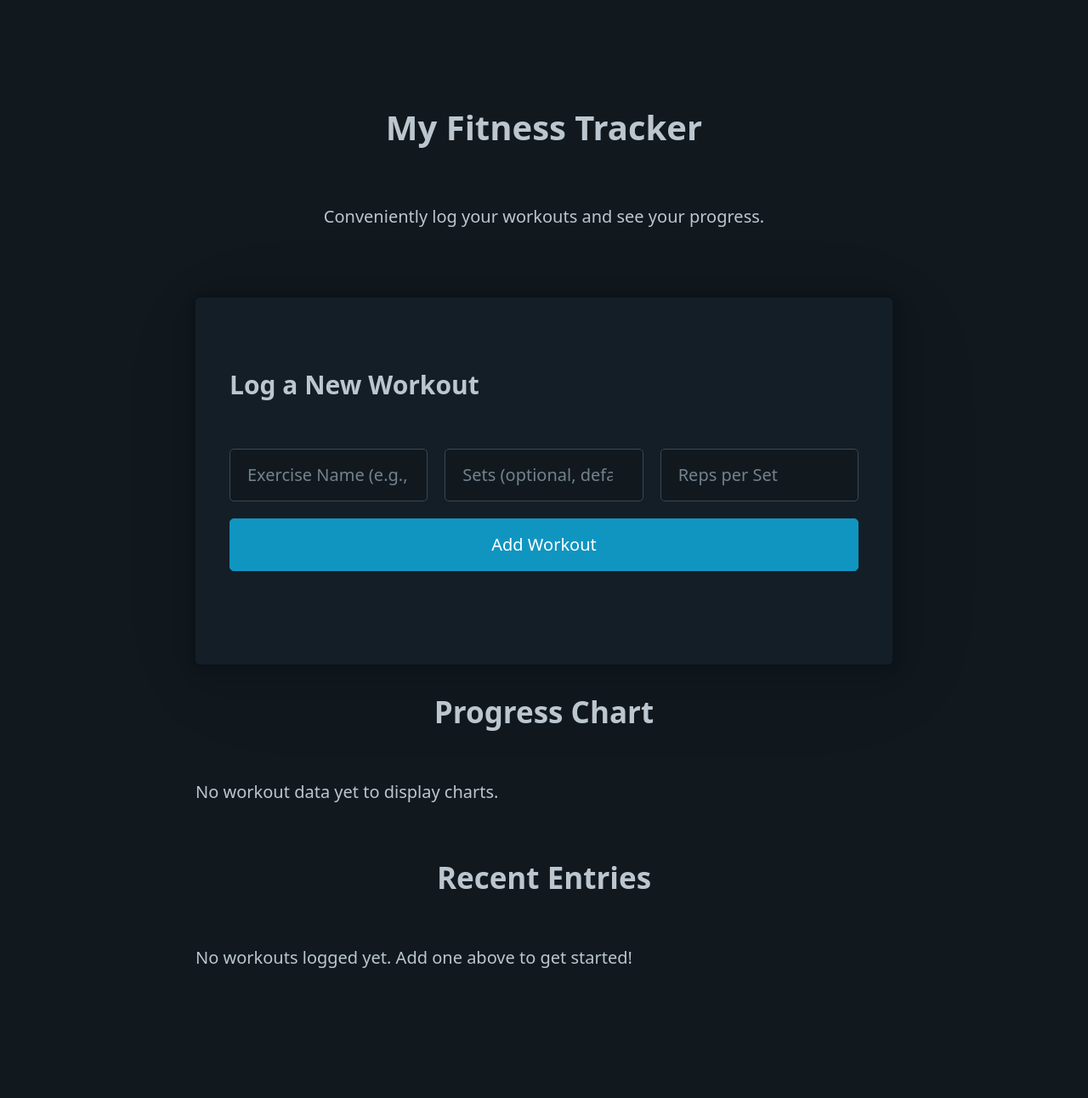
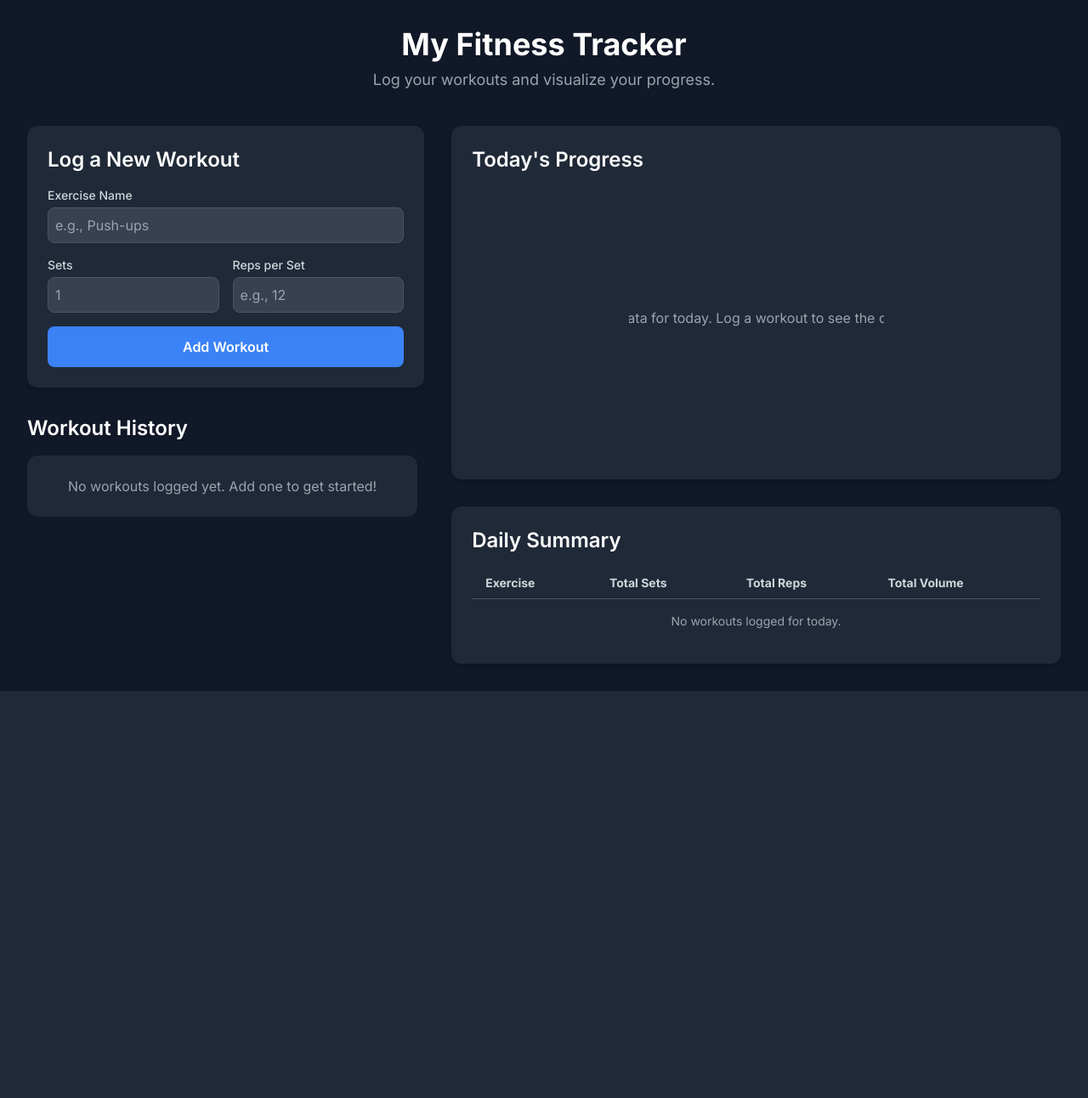
Before and after one commit to iskakanartur/fitness-app, a Flask app: page / in a window 1280 px wide. Shown: the whole page at 85% size. After the commit the page ends 813 px from the top, so only its background shows below. Run offline with Flask 3, Linux system fonts and the light colour scheme; data that the repository does not hold is empty; some libraries are stand-ins or nearby versions.

Commit message:
Feat: Redesign UI with new layout, chart, and summary table

```diff
--- a/app.py
+++ b/app.py
@@ -1,8 +1,9 @@
 from flask import Flask, render_template, request, redirect, url_for, jsonify
 from flask_sqlalchemy import SQLAlchemy
+from sqlalchemy import func, cast, Date
 from collections import defaultdict
 import os
-from datetime import datetime
+from datetime import datetime, date
 from dotenv import load_dotenv
 
 # Load environment variables from .env file for local development
@@ -11,24 +12,19 @@ load_dotenv()
 # --- App & Database Configuration ---
 app = Flask(__name__)
 
-# This is the key change for deployment.
-# It looks for a 'DATABASE_URL' environment variable (which Render will provide).
 DATABASE_URL = os.environ.get('DATABASE_URL')
 
-# --- THE FIX: Add a defensive check for the database URL ---
-# This will make the app crash with a clear error if the secret is missing.
 if not DATABASE_URL:
     raise RuntimeError("FATAL: DATABASE_URL environment variable is not set.")
 
-# SQLAlchemy requires 'postgresql' but some services use 'postgres'. This line fixes that.
 if DATABASE_URL.startswith("postgres://"):
     DATABASE_URL = DATABASE_URL.replace("postgres://", "postgresql://", 1)
 
 app.config['SQLALCHEMY_DATABASE_URI'] = DATABASE_URL
 app.config['SQLALCHEMY_TRACK_MODIFICATIONS'] = False
 
-# Initialize the database
 db = SQLAlchemy(app)
+
 
 # --- Database Model ---
 class Workout(db.Model):
@@ -41,17 +37,47 @@ class Workout(db.Model):
     def __repr__(self):
         return f'<Workout {self.exercise_name}>'
 
+
 # Create database tables before any requests.
-# This code now runs every time the app starts, whether locally or on Render.
 with app.app_context():
     db.create_all()
+
 
 # --- Web Page Routes ---
 @app.route('/')
 def index():
-    """Main page, displays all workouts."""
-    workouts = Workout.query.order_by(Workout.timestamp.desc()).all()
-    return render_template('index.html', workouts=workouts)
+    """Main page, displays workouts and daily summary."""
+    # Fetch all workouts, ordered by most recent
+    all_workouts = Workout.query.order_by(Workout.timestamp.desc()).all()
+
+    # --- Calculate Today's Stats for Chart and Table ---
+    today = date.today()
+    # Filter workouts created today
+    todays_workouts = Workout.query.filter(
+        cast(Workout.timestamp, Date) == today
+    ).all()
+
+    # Process data for the summary table and chart
+    daily_summary = defaultdict(lambda: {'sets': 0, 'reps': 0})
+    for workout in todays_workouts:
+        daily_summary[workout.exercise_name]['sets'] += workout.sets
+        daily_summary[workout.exercise_name]['reps'] += workout.reps
+
+    # Prepare data for Chart.js
+    chart_labels = list(daily_summary.keys())
+    chart_data = [info['reps'] for info in daily_summary.values()]
+
+    # Sort summary for consistent table display
+    sorted_summary = sorted(daily_summary.items(), key=lambda item: item[0])
+
+    return render_template(
+        'index.html',
+        workouts=all_workouts,
+        sorted_summary=sorted_summary,
+        chart_labels=chart_labels,
+        chart_data=chart_data
+    )
+
 
 @app.route('/add', methods=['POST'])
 def add_workout():
@@ -61,10 +87,12 @@ def add_workout():
     sets = int(sets_str) if sets_str and sets_str.isdigit() else 1
     reps = int(request.form.get('reps'))
 
-    new_workout = Workout(exercise_name=exercise_name, sets=sets, reps=reps)
-    db.session.add(new_workout)
-    db.session.commit()
+    if exercise_name and reps: # Basic validation
+        new_workout = Workout(exercise_name=exercise_name, sets=sets, reps=reps)
+        db.session.add(new_workout)
+        db.session.commit()
     return redirect(url_for('index'))
+
 
 @app.route('/edit/<int:workout_id>')
 def edit_workout(workout_id):
@@ -73,6 +101,7 @@ def edit_workout(workout_id):
     if workout:
         return render_template('edit.html', workout=workout)
     return redirect(url_for('index'))
+
 
 @app.route('/update/<int:workout_id>', methods=['POST'])
 def update_workout(workout_id):
@@ -86,6 +115,7 @@ def update_workout(workout_id):
         db.session.commit()
     return redirect(url_for('index'))
 
+
 @app.route('/delete/<int:workout_id>')
 def delete_workout(workout_id):
     """Handles deleting a workout entry."""
@@ -95,60 +125,6 @@ def delete_workout(workout_id):
         db.session.commit()
     return redirect(url_for('index'))
 
-
-# --- API Endpoint for Stats ---
-@app.route('/stats/grouped_by_date')
-def stats_grouped_by_date():
-    """
-    Provides statistics grouped by date for a multi-bar chart.
-    """
-    workouts = Workout.query.order_by(Workout.timestamp).all()
-
-    stats_agg = defaultdict(lambda: defaultdict(int))
-    all_dates = set()
-
-    for workout in workouts:
-        date_str = workout.timestamp.strftime('%b %d')
-        all_dates.add(date_str)
-        total_reps = workout.sets * workout.reps
-        stats_agg[workout.exercise_name][date_str] += total_reps
-
-    sorted_labels = sorted(list(all_dates))
-
-    datasets = []
-    colors = [
-        {'bg': 'rgba(255, 99, 132, 0.6)', 'border': 'rgba(255, 99, 132, 1)'},
-        {'bg': 'rgba(54, 162, 235, 0.6)', 'border': 'rgba(54, 162, 235, 1)'},
-        {'bg': 'rgba(255, 206, 86, 0.6)', 'border': 'rgba(255, 206, 86, 1)'},
-        {'bg': 'rgba(75, 192, 192, 0.6)', 'border': 'rgba(75, 192, 192, 1)'},
-        {'bg': 'rgba(153, 102, 255, 0.6)', 'border': 'rgba(153, 102, 255, 1)'},
-        {'bg': 'rgba(255, 159, 64, 0.6)', 'border': 'rgba(255, 159, 64, 1)'}
-    ]
-    color_index = 0
-
-    for exercise_name, date_data in stats_agg.items():
-        data_points = [date_data.get(date_label, 0) for date_label in sorted_labels]
-
-        color = colors[color_index % len(colors)]
-
-        datasets.append({
-            'label': exercise_name,
-            'data': data_points,
-            'backgroundColor': color['bg'],
-            'borderColor': color['border'],
-            'borderWidth': 1
-        })
-        color_index += 1
-
-    chart_data = {
-        'labels': sorted_labels,
-        'datasets': datasets
-    }
-
-    return jsonify(chart_data)
-
-
 # --- Main Entry Point (for local development only) ---
 if __name__ == '__main__':
-    # Debug mode should be OFF for production, but this block is now only for local use.
     app.run(debug=True)
--- a/templates/index.html
+++ b/templates/index.html
@@ -1,179 +1,250 @@
 <!DOCTYPE html>
-<html lang="en" data-theme="dark">
+<html lang="en">
 <head>
     <meta charset="UTF-8">
     <meta name="viewport" content="width=device-width, initial-scale=1.0">
-    <title>Fitness Tracker</title>
-    <!-- Using Pico.css for a clean, modern look -->
-    <link rel="stylesheet" href="https://cdn.jsdelivr.net/npm/@picocss/pico@1/css/pico.min.css">
+    <title>My Fitness Tracker</title>
+    <script src="https://cdn.tailwindcss.com"></script>
+    <script src="https://cdn.jsdelivr.net/npm/chart.js"></script>
+    <link rel="preconnect" href="https://fonts.googleapis.com">
+    <link rel="preconnect" href="https://fonts.gstatic.com" crossorigin>
+    <link href="https://fonts.googleapis.com/css2?family=Inter:wght@400;500;600;700&display=swap" rel="stylesheet">
     <style>
         body {
-            padding: 2rem;
-            max-width: 900px;
-            margin: auto;
+            font-family: 'Inter', sans-serif;
+            background-color: #111827; /* Dark gray-blue */
+            color: #d1d5db; /* Light gray for text */
         }
-        h1, h2 {
-            text-align: center;
-            color: var(--pico-h2-color);
+        .card {
+            background-color: #1f2937; /* Darker card background */
+            border-radius: 0.75rem;
+            padding: 1.5rem;
+            box-shadow: 0 4px 6px -1px rgb(0 0 0 / 0.1), 0 2px 4px -2px rgb(0 0 0 / 0.1);
         }
-        .chart-container {
-            margin-top: 3rem;
-            margin-bottom: 2rem;
-            padding: 1.5rem;
-            background-color: var(--pico-card-background-color);
-            border-radius: var(--pico-card-border-radius);
-            box-shadow: 0 4px 6px rgba(0,0,0,0.1);
+        .form-input {
+            background-color: #374151;
+            border: 1px solid #4b5563;
+            color: #d1d5db;
+            border-radius: 0.5rem;
         }
-        article {
-            margin-bottom: 1.5rem;
+        .form-input::placeholder {
+            color: #9ca3af;
         }
-        .workout-list article {
-             background-color: #28313b;
+        .btn {
+            border-radius: 0.5rem;
+            padding: 0.75rem 1.5rem;
+            font-weight: 600;
+            transition: background-color 0.2s;
         }
-        .workout-list header {
-            display: flex;
-            justify-content: space-between;
-            align-items: center;
+        .btn-primary {
+            background-color: #3b82f6;
+            color: white;
         }
-        .workout-list time {
-            font-size: 0.9em;
-            color: var(--pico-secondary);
+        .btn-primary:hover {
+            background-color: #2563eb;
         }
-        .actions {
-            margin-top: 1rem;
-            display: flex;
-            gap: 0.5rem;
+        .btn-secondary {
+            background-color: #4b5563;
+            color: white;
         }
-        .actions a, .actions button {
-            padding: 0.5rem 1rem;
-            text-decoration: none;
-            border-radius: var(--pico-border-radius);
+        .btn-secondary:hover {
+            background-color: #6b7280;
+        }
+        .btn-danger {
+            background-color: #ef4444;
             color: white;
-            border: none;
-            cursor: pointer;
         }
-        .edit-btn { background-color: #546e7a; }
-        .delete-btn { background-color: #c62828; }
+        .btn-danger:hover {
+            background-color: #dc2626;
+        }
     </style>
 </head>
-<body>
-    <main class="container">
-        <header>
-            <h1>My Fitness Tracker</h1>
-            <p style="text-align: center;">Conveniently log your workouts and see your progress.</p>
+<body class="p-4 sm:p-6 md:p-8">
+
+    <div class="max-w-7xl mx-auto">
+        <!-- Header -->
+        <header class="text-center mb-10">
+            <h1 class="text-4xl font-bold text-white mb-2">My Fitness Tracker</h1>
+            <p class="text-lg text-gray-400">Log your workouts and visualize your progress.</p>
         </header>
 
-        <!-- Workout Entry Form -->
-        <article>
-            <h2 style="text-align:left; font-size: 1.5rem;">Log a New Workout</h2>
-            <form action="/add" method="POST">
-                <div class="grid">
-                    <input type="text" id="exercise_name" name="exercise_name" placeholder="Exercise Name (e.g., Push-ups)" required>
-                    <input type="number" id="sets" name="sets" placeholder="Sets (optional, defaults to 1)" min="1">
-                    <input type="number" id="reps" name="reps" placeholder="Reps per Set" required min="1">
+        <!-- Main Content Grid -->
+        <main class="grid grid-cols-1 lg:grid-cols-5 gap-8">
+
+            <!-- Left Column: Input and History -->
+            <div class="lg:col-span-2 space-y-8">
+                <!-- Log a New Workout -->
+                <section class="card">
+                    <h2 class="text-2xl font-semibold text-white mb-4">Log a New Workout</h2>
+                    <form action="{{ url_for('add_workout') }}" method="post" class="space-y-4">
+                        <div>
+                            <label for="exercise_name" class="block text-sm font-medium mb-1">Exercise Name</label>
+                            <input type="text" id="exercise_name" name="exercise_name" class="w-full form-input p-2" placeholder="e.g., Push-ups" required>
                         </div>
-                <button type="submit">Add Workout</button>
+                        <div class="grid grid-cols-2 gap-4">
+                             <div>
+                                <label for="sets" class="block text-sm font-medium mb-1">Sets</label>
+                                <input type="number" id="sets" name="sets" class="w-full form-input p-2" placeholder="1" min="1">
+                            </div>
+                            <div>
+                                <label for="reps" class="block text-sm font-medium mb-1">Reps per Set</label>
+                                <input type="number" id="reps" name="reps" class="w-full form-input p-2" placeholder="e.g., 12" required min="1">
+                            </div>
+                        </div>
+                        <button type="submit" class="w-full btn btn-primary">Add Workout</button>
                     </form>
-        </article>
+                </section>
 
-        <!-- This container will now hold our single, combined chart -->
-        <div id="charts-area">
-            <h2 style="margin-top: 3rem;">Progress Chart</h2>
-            <!-- A single chart will be generated here by JavaScript -->
+                <!-- Recent Entries -->
+                <section>
+                    <h2 class="text-2xl font-semibold text-white mb-4 text-center lg:text-left">Workout History</h2>
+                    <div class="space-y-4 max-h-[600px] overflow-y-auto pr-2">
+                        {% for workout in workouts %}
+                        <div class="card">
+                            <div class="flex justify-between items-start">
+                                <div>
+                                    <h3 class="font-bold text-lg text-white">{{ workout.exercise_name }}</h3>
+                                    <p class="text-sm text-gray-400">{{ workout.timestamp.strftime('%Y-%m-%d @ %H:%M') }}</p>
+                                </div>
+                                <div class="flex space-x-2">
+                                    <a href="{{ url_for('edit_workout', workout_id=workout.id) }}" class="btn btn-secondary px-3 py-1 text-sm">Edit</a>
+                                    <a href="{{ url_for('delete_workout', workout_id=workout.id) }}" class="btn btn-danger px-3 py-1 text-sm" onclick="return confirm('Are you sure you want to delete this entry?');">Delete</a>
+                                </div>
+                            </div>
+                            <div class="mt-4 border-t border-gray-700 pt-2">
+                                <p class="text-gray-300">
+                                    <span class="font-semibold">{{ workout.sets }}</span> sets x
+                                    <span class="font-semibold">{{ workout.reps }}</span> reps |
+                                    Total Volume: <span class="font-semibold">{{ workout.sets * workout.reps }}</span> reps
+                                </p>
+                            </div>
+                        </div>
+                        {% else %}
+                        <div class="card text-center">
+                            <p class="text-gray-400">No workouts logged yet. Add one to get started!</p>
+                        </div>
+                        {% endfor %}
+                    </div>
+                </section>
             </div>
 
-        <!-- Recent Workouts List -->
-        <div class="workout-list">
-            <h2 style="margin-top: 3rem;">Recent Entries</h2>
-            {% if workouts %}
-                {% for workout in workouts %}
-                <article>
-                    <header>
-                        <strong>{{ workout.exercise_name }}</strong>
-                        <time>{{ workout.timestamp.strftime('%Y-%m-%d %H:%M') }}</time>
-                    </header>
-                    <p><strong>Sets:</strong> {{ workout.sets }} | <strong>Reps:</strong> {{ workout.reps }} | <strong>Total Reps:</strong> {{ workout.sets * workout.reps }}</p>
-                    <div class="actions">
-                        <a href="{{ url_for('edit_workout', workout_id=workout.id) }}" class="edit-btn">Edit</a>
-                        <a href="{{ url_for('delete_workout', workout_id=workout.id) }}" class="delete-btn" onclick="return confirm('Are you sure you want to delete this entry?');">Delete</a>
+            <!-- Right Column: Visualization -->
+            <div class="lg:col-span-3 space-y-8">
+                 <!-- Progress Chart -->
+                <section class="card">
+                    <h2 class="text-2xl font-semibold text-white mb-4">Today's Progress</h2>
+                    <div class="h-80">
+                        <canvas id="dailyChart"></canvas>
                     </div>
-                </article>
+                </section>
+
+                 <!-- Daily Summary Table -->
+                <section class="card">
+                    <h2 class="text-2xl font-semibold text-white mb-4">Daily Summary</h2>
+                    <div class="overflow-x-auto">
+                        <table class="min-w-full text-left text-sm">
+                            <thead class="border-b border-gray-600 text-gray-300">
+                                <tr>
+                                    <th scope="col" class="py-2 px-4">Exercise</th>
+                                    <th scope="col" class="py-2 px-4">Total Sets</th>
+                                    <th scope="col" class="py-2 px-4">Total Reps</th>
+                                    <th scope="col" class="py-2 px-4">Total Volume</th>
+                                </tr>
+                            </thead>
+                            <tbody>
+                                {% for exercise, data in sorted_summary %}
+                                <tr class="border-b border-gray-700">
+                                    <td class="py-3 px-4 font-medium text-white">{{ exercise }}</td>
+                                    <td class="py-3 px-4">{{ data.sets }}</td>
+                                    <td class="py-3 px-4">{{ data.reps }}</td>
+                                    <td class="py-3 px-4 font-semibold text-white">{{ data.sets * data.reps }}</td>
+                                </tr>
+                                {% else %}
+                                <tr>
+                                    <td colspan="4" class="text-center py-4 text-gray-400">No workouts logged for today.</td>
+                                </tr>
                                 {% endfor %}
-            {% else %}
-                <p>No workouts logged yet. Add one above to get started!</p>
-            {% endif %}
+                            </tbody>
+                        </table>
+                    </div>
+                </section>
             </div>
         </main>
+    </div>
 
-    <!-- Chart.js library -->
-    <script src="https://cdn.jsdelivr.net/npm/chart.js"></script>
     <script>
-        document.addEventListener('DOMContentLoaded', function() {
-            const chartsArea = document.getElementById('charts-area');
+        document.addEventListener('DOMContentLoaded', function () {
+            const ctx = document.getElementById('dailyChart').getContext('2d');
 
-            // Fetch data from a relative URL so it works on both localhost and ngrok
-            fetch('/stats/grouped_by_date')
-                .then(response => {
-                    if (!response.ok) throw new Error('Network response was not ok');
-                    return response.json();
-                })
-                .then(chartData => {
-                    // Clear the area and add the main title
-                    chartsArea.innerHTML = '<h2>Progress Chart</h2>';
+            // Data passed from Flask/Jinja2
+            const chartLabels = {{ chart_labels|tojson }};
+            const chartData = {{ chart_data|tojson }};
 
-                    // Check if there are any labels or datasets to display
-                    if (!chartData.labels || chartData.labels.length === 0) {
-                        chartsArea.innerHTML += '<p>No workout data yet to display charts.</p>';
-                        return;
-                    }
-
-                    // Create a single container for the combined chart
-                    const chartContainer = document.createElement('div');
-                    chartContainer.className = 'chart-container';
-
-                    const chartTitle = document.createElement('h3');
-                    chartTitle.textContent = 'Daily Volume by Exercise (Total Reps)';
-                    chartTitle.style.textAlign = 'center';
-
-                    const canvas = document.createElement('canvas');
-                    canvas.id = 'combined-exercise-chart';
-
-                    chartContainer.appendChild(chartTitle);
-                    chartContainer.appendChild(canvas);
-                    chartsArea.appendChild(chartContainer);
-
-                    // Create the combined bar chart
-                    new Chart(canvas.getContext('2d'), {
+            // Don't render the chart if there is no data
+            if (chartLabels.length > 0) {
+                new Chart(ctx, {
                     type: 'bar',
                     data: {
-                            labels: chartData.labels,
-                            // The backend now provides the datasets array structured perfectly for a grouped chart
-                            datasets: chartData.datasets
+                        labels: chartLabels,
+                        datasets: [{
+                            label: 'Total Reps Today',
+                            data: chartData,
+                            backgroundColor: 'rgba(59, 130, 246, 0.7)',
+                            borderColor: 'rgba(59, 130, 246, 1)',
+                            borderWidth: 1,
+                            borderRadius: 4,
+                            maxBarThickness: 60 // Keeps bars from getting too wide
+                        }]
                     },
                     options: {
+                        responsive: true,
+                        maintainAspectRatio: false,
                         scales: {
                             y: {
                                 beginAtZero: true,
-                                    ticks: { color: '#ccc' },
-                                    grid: { color: 'rgba(255, 255, 255, 0.1)' }
+                                ticks: {
+                                    color: '#9ca3af'
+                                },
+                                grid: {
+                                    color: 'rgba(75, 85, 99, 0.5)'
+                                }
                             },
                             x: {
-                                    ticks: { color: '#ccc' },
-                                    grid: { color: 'rgba(255, 255, 255, 0.1)' }
+                                ticks: {
+                                    color: '#9ca3af'
+                                },
+                                grid: {
+                                    display: false
+                                }
                             }
                         },
                         plugins: {
                             legend: {
-                                    labels: { color: '#ccc' }
+                                display: false // Simpler chart, the label is enough
+                            },
+                            title: {
+                                display: true,
+                                text: 'Total Reps by Exercise for Today',
+                                color: '#d1d5db',
+                                font: {
+                                    size: 16
+                                }
                             }
                         }
                     }
                 });
-                })
-                .catch(error => {
-                    console.error('Error fetching stats:', error);
-                    chartsArea.innerHTML += '<p>Could not load chart data.</p>';
-                });
+            } else {
+                // If no data, display a message in the canvas area
+                const canvas = document.getElementById('dailyChart');
+                const context = canvas.getContext('2d');
+                canvas.parentElement.style.display = 'flex';
+                canvas.parentElement.style.alignItems = 'center';
+                canvas.parentElement.style.justifyContent = 'center';
+                context.textAlign = 'center';
+                context.fillStyle = '#9ca3af';
+                context.font = '16px Inter';
+                context.fillText('No data for today. Log a workout to see the chart.', canvas.width / 2, canvas.height / 2);
+            }
         });
     </script>
 </body>
```
Lines whose indentation alone changed are shown as unchanged.
